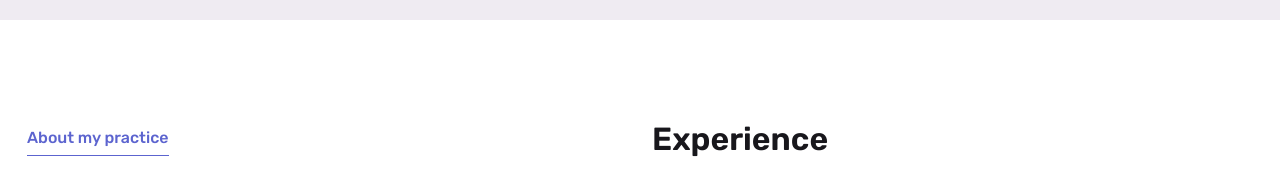
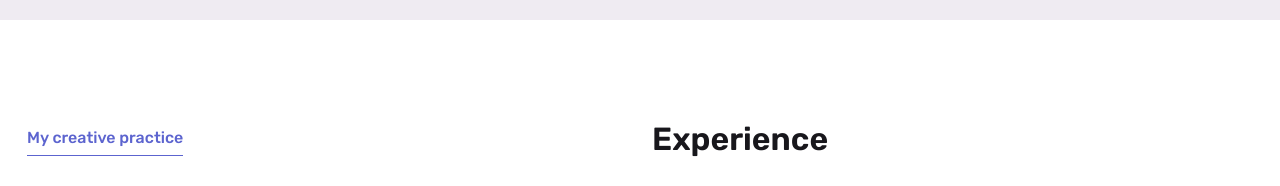
Before and after one commit to kris-e/artwork, a Next.js app: page / in a window 1280 px wide. Shown: the part 5580-5766 px from the top of the page. Built offline with nearby package versions, Linux system fonts and the light colour scheme.

Commit message:
feat: Subheading change on About page

```diff
--- a/src/components/Skill.js
+++ b/src/components/Skill.js
@@ -7,7 +7,7 @@ const Skill = () => {
         <div className="row">
           <div className="col-lg-5">
             <SectionTitle
-              heading={"How I work"} subHeading={"About my practice"}
+              heading={"How I work"} subHeading={"My creative practice"}
             />
             <p>
             I enjoy working with found materials, such as slate, metal or painting on wood where I follow the grain pattern to find a new world to inhabit visually. I do paint on canvas, but I find a blank white canvas a little daunting. The texture of an alternative surface like wood will give hints of the forms I go on to create.
```
